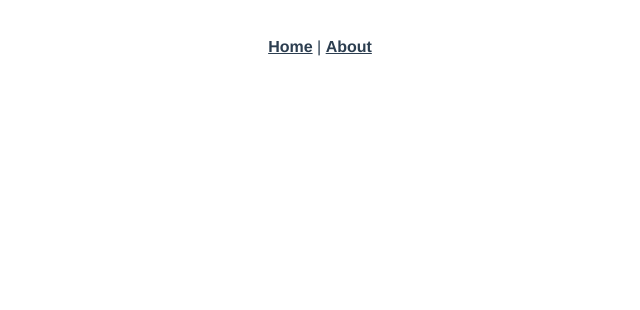
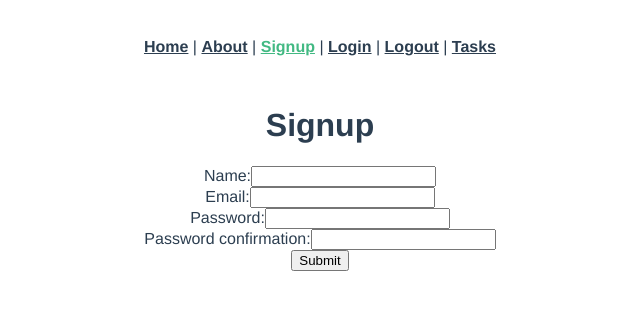
Before and after one commit to sdimichele/vue_kiddy_corner, a Vue app: page /signup in a window 1280 px wide. Shown: the top 310 px of the page, without its empty margins (320-960 px from the left). Built offline with nearby package versions, Linux system fonts and the light colour scheme.

Commit message:
created vue working on show page

```diff
--- a/package.json
+++ b/package.json
@@ -7,6 +7,7 @@
     "build": "vue-cli-service build"
   },
   "dependencies": {
+    "axios": "^0.19.0",
     "core-js": "^2.6.5",
     "vue": "^2.6.10",
     "vue-router": "^3.0.3"
--- a/src/App.vue
+++ b/src/App.vue
@@ -2,7 +2,11 @@
   <div id="app">
     <div id="nav">
       <router-link to="/">Home</router-link> |
-      <router-link to="/about">About</router-link>
+      <router-link to="/about">About</router-link> |
+      <router-link to="/signup">Signup</router-link> |
+      <router-link to="/login">Login</router-link> |
+      <router-link to="/logout">Logout</router-link> |
+      <router-link to="/tasks">Tasks</router-link>
     </div>
     <router-view/>
   </div>
--- a/src/main.js
+++ b/src/main.js
@@ -1,6 +1,15 @@
 import Vue from 'vue'
 import App from './App.vue'
 import router from './router'
+import axios from "axios";
+
+axios.defaults.baseURL =
+  process.env.NODE_ENV === "development" ? "http://localhost:3000" : "/";
+
+var jwt = localStorage.getItem("jwt");
+if (jwt) {
+  axios.defaults.headers.common["Authorization"] = "Bearer " + jwt;
+}
 
 Vue.config.productionTip = false
 
--- a/src/router.js
+++ b/src/router.js
@@ -1,25 +1,26 @@
 import Vue from 'vue'
 import Router from 'vue-router'
 import Home from './views/Home.vue'
-
+import Signup from './views/Signup.vue'
+import Login from './views/Login.vue'
+import Logout from './views/Logout.vue'
+import TasksIndex from './views/TasksIndex.vue'
+import TasksShow from './views/TasksShow.vue';
+import ChildrenShow from './views/ChildrenShow.vue';
 Vue.use(Router)
 
 export default new Router({
   mode: 'history',
   base: process.env.BASE_URL,
   routes: [
-    {
-      path: '/',
-      name: 'home',
-      component: Home
-    },
-    {
-      path: '/about',
-      name: 'about',
-      // route level code-splitting
-      // this generates a separate chunk (about.[hash].js) for this route
-      // which is lazy-loaded when the route is visited.
-      component: () => import(/* webpackChunkName: "about" */ './views/About.vue')
-    }
+    { path: '/', name: 'home', component: Home },
+    {path: '/signup', name: 'signup', component: Signup},
+    {path: '/login', name: 'login', component: Login},
+    {path: '/logout', name: 'logout', component: Logout},
+    {path: '/tasks', name: 'tasks', component: TasksIndex},
+    {path: '/tasks/:id', name: 'tasks-show', component: TasksShow},
+    {path: '/children/:id', name: 'children-show', component: ChildrenShow}
+
+
   ]
 })
--- /dev/null
+++ b/src/views/ChildrenShow.vue
@@ -0,0 +1,36 @@
+<template>
+  <div class="children-show">
+    <h1>{{ child.name }} </h1>
+
+  </div>
+</template>
+
+<script>
+  import axios from "axios";
+export default {
+  data: function() {
+    return {
+      guardian: [],
+      relationship: [],
+      child: [],
+      task: []
+    };
+  },
+
+  created: function() {
+   axios.get("/api/relationships").then(response => {
+      this.relationship = response.data;
+    });
+    axios.get("/api/users").then(response => {
+      this.guardian = response.data;
+    });
+    axios.get('/api/children/' + this.$route.params.id).then(response => {
+      this.child = response.data;
+    });
+    axios.get('/api/tasks').then(response => {
+      this.tasks = response.data;
+    })
+  },
+  methods: {}
+};
+</script>
--- a/src/views/Home.vue
+++ b/src/views/Home.vue
@@ -1,7 +1,7 @@
 <template>
   <div class="home">
     <img alt="Vue logo" src="../assets/logo.png">
-    <HelloWorld msg="Welcome to Your Vue.js App"/>
+    <HelloWorld msg="Welcome to Kiddy Corner"/>
   </div>
 </template>
 
--- /dev/null
+++ b/src/views/Login.vue
@@ -0,0 +1,56 @@
+<template>
+  <div class="login">
+    <div class="container">
+      <form v-on:submit.prevent="submit()">
+        <h1>Login</h1>
+        <ul>
+          <li class="text-danger" v-for="error in errors">{{ error }}</li>
+        </ul>
+        <div class="form-group">
+          <label>Email:</label>
+          <input type="email" class="form-control" v-model="email">
+        </div>
+        <div class="form-group">
+          <label>Password:</label>
+          <input type="password" class="form-control" v-model="password">
+        </div>
+        <input type="submit" class="btn btn-primary" value="Submit">
+      </form>
+    </div>
+  </div>
+</template>
+
+<script>
+import axios from "axios";
+
+export default {
+  data: function() {
+    return {
+      email: "",
+      password: "",
+      errors: []
+    };
+  },
+  methods: {
+    submit: function() {
+      var params = {
+        email: this.email,
+        password: this.password
+      };
+      axios
+        .post("/api/sessions", params)
+        .then(response => {
+          axios.defaults.headers.common["Authorization"] =
+            "Bearer " + response.data.jwt;
+          localStorage.setItem("jwt", response.data.jwt);
+          this.$router.push("/");
+        })
+        .catch(error => {
+          this.errors = ["Invalid email or password."];
+          this.email = "";
+          this.password = "";
+        });
+    }
+  }
+};
+</script>
--- /dev/null
+++ b/src/views/Logout.vue
@@ -0,0 +1,16 @@
+<template>
+  <div class="logout">
+  </div>
+</template>
+
+<script>
+import axios from "axios";
+
+export default {
+  created: function() {
+    delete axios.defaults.headers.common["Authorization"];
+    localStorage.removeItem("jwt");
+    this.$router.push("/");
+  }
+};
+</script>
--- /dev/null
+++ b/src/views/Signup.vue
@@ -0,0 +1,63 @@
+<template>
+  <div class="signup">
+    <div class="container">
+      <form v-on:submit.prevent="submit()">
+        <h1>Signup</h1>
+        <ul>
+          <li class="text-danger" v-for="error in errors">{{ error }}</li>
+        </ul>
+        <div class="form-group">
+          <label>Name:</label>
+          <input type="text" class="form-control" v-model="name">
+        </div>
+        <div class="form-group">
+          <label>Email:</label>
+          <input type="email" class="form-control" v-model="email">
+        </div>
+        <div class="form-group">
+          <label>Password:</label>
+          <input type="password" class="form-control" v-model="password">
+        </div>
+        <div class="form-group">
+          <label>Password confirmation:</label>
+          <input type="password" class="form-control" v-model="passwordConfirmation">
+        </div>
+        <input type="submit" class="btn btn-primary" value="Submit">
+      </form>
+    </div>
+  </div>
+</template>
+
+<script>
+import axios from "axios";
+
+export default {
+  data: function() {
+    return {
+      name: "",
+      email: "",
+      password: "",
+      passwordConfirmation: "",
+      errors: []
+    };
+  },
+  methods: {
+    submit: function() {
+      var params = {
+        name: this.name,
+        email: this.email,
+        password: this.password,
+        password_confirmation: this.passwordConfirmation
+      };
+      axios
+        .post("/api/users", params)
+        .then(response => {
+          this.$router.push("/login");
+        })
+        .catch(error => {
+          this.errors = error.response.data.errors;
+        });
+    }
+  }
+};
+</script>
--- /dev/null
+++ b/src/views/TasksIndex.vue
@@ -0,0 +1,49 @@
+<template>
+  <div class="tasks">
+    <h1>All Tasks</h1>
+    <!-- {{ guardian }} -->
+
+      <div v-for='child in children'>
+         <router-link v-bind:to="'/children/' + child['id']"><button> {{child.name}}</button></router-link>
+        <div v-for='tasks in child'>
+          <div v-for='task in tasks'>
+            {{task.name}}
+            {{task.description}}
+            {{task.time}}
+          </div>
+        </div>
+      </div>
+    </div>
+
+</template>
+
+<script>
+import axios from "axios";
+
+export default {
+  data: function() {
+    return {
+      guardian: [],
+      relationship: [],
+      children: [],
+      task: []
+    };
+  },
+  created: function() {
+   axios.get("/api/relationships").then(response => {
+      this.relationship = response.data;
+    });
+   console.log("***********")
+    axios.get("/api/users").then(response => {
+      this.guardian = response.data;
+    });
+    axios.get('/api/children').then(response => {
+      this.children = response.data;
+    });
+    axios.get('/api/tasks').then(response => {
+      this.tasks = response.data;
+    })
+  },
+  methods: {}
+};
+</script>
--- /dev/null
+++ b/src/views/TasksShow.vue
@@ -0,0 +1,35 @@
+<template>
+  <div class="tasks-show">
+    <h1>{{child.name}} </h1>
+  </div>
+</template>
+
+<script>
+  import axios from "axios";
+export default {
+  data: function() {
+    return {
+      guardian: [],
+      relationship: [],
+      children: [],
+      task: []
+    };
+  },
+
+  created: function() {
+   axios.get("/api/relationships").then(response => {
+      this.relationship = response.data;
+    });
+    axios.get("/api/users").then(response => {
+      this.guardian = response.data;
+    });
+    axios.get('/api/children').then(response => {
+      this.children = response.data;
+    });
+    axios.get('/api/tasks').then(response => {
+      this.tasks = response.data;
+    })
+  },
+  methods: {}
+};
+</script>
```
Also changed, not shown: 1 other file (tests, documents, lock files or other folders).
